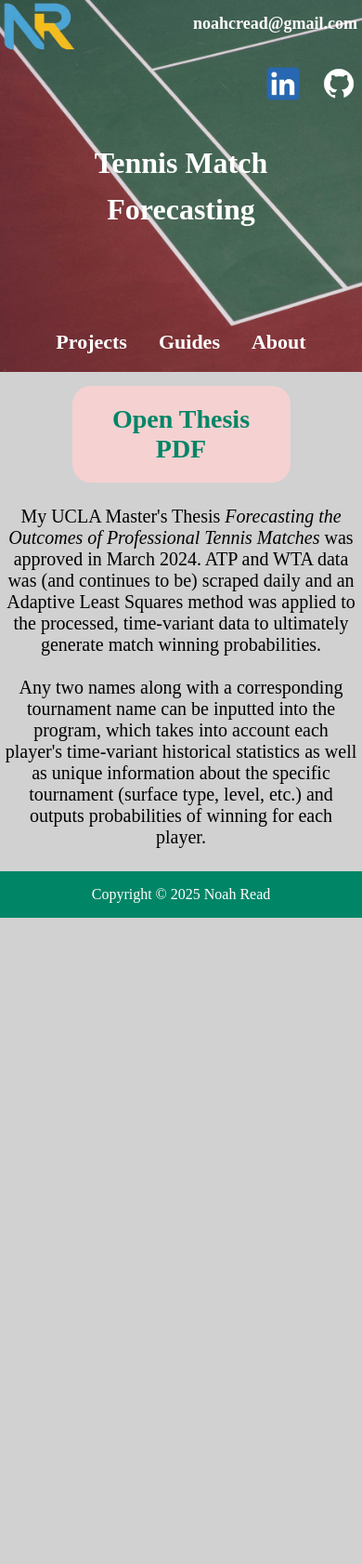
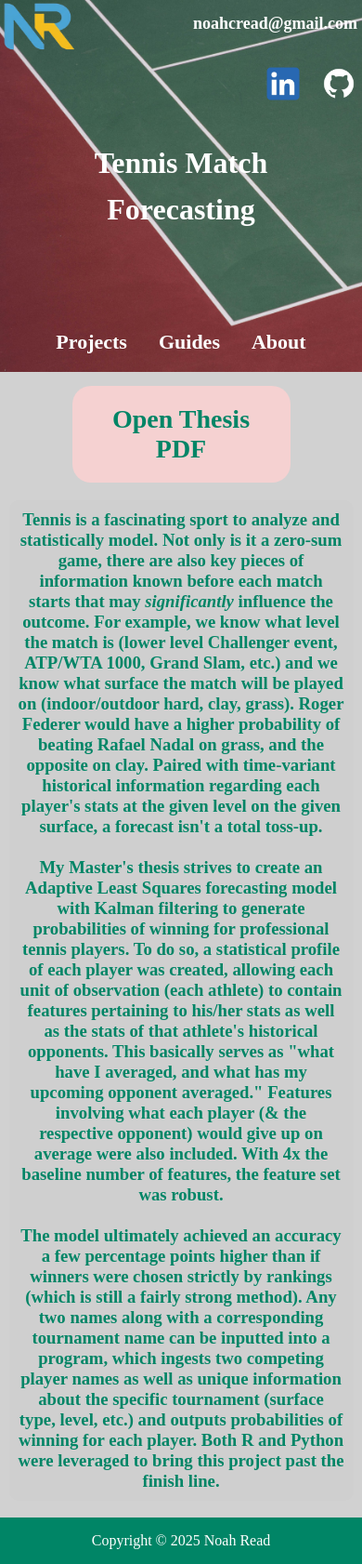
Before and after one commit to ncread/ncread.github.io, a Jekyll site: the page templates/thesis.html, which Jekyll copies as it is, in a window 390 px wide. Shown: the whole page at 93% size. Built offline with Jekyll 4.4.1, drawn with Linux system fonts in a browser that asks for light colours; before the commit the page ends 987 px from its top, so only the background shows below that.

Commit message:
add mobile blurb

```diff
--- a/static/thesis.css
+++ b/static/thesis.css
@@ -101,8 +101,6 @@ body {
     /* border: 2px red solid; */
 }
 
-
-
 .contact_container {
     position: absolute;
     display: flex;
@@ -125,6 +123,22 @@ body {
 
 .contact_element:hover {
     transform: scale(1.2);
+}
+
+.purpose {
+    display: flex;
+    align-items: center;
+    justify-content: center;
+}
+
+.purpose h3 {
+    text-decoration: bold;
+    color: rgb(117, 146, 178);
+    width: 80%;
+    background-color: #cfcfcf;
+    padding: 10px;
+    border-radius: 10px;
+    text-align: center;
 }
 
 .thesis_iframe_container {
@@ -230,16 +244,6 @@ footer {
         transition: background-color 0.6s;
     }
 
-    /* .page_title {
-        /* border: 1px blue solid; */
-        /* width: 65%; */
-        /* height: 350px; */
-        /* margin-top: 55px; */
-        /* line-height: 35px;
-        width: 60%;
-        line-height: 40px;
-        bottom: 0px; */
-    /* } */
     .page_title {
         /* display: flex; */
         /* position: relative; */
@@ -275,9 +279,23 @@ footer {
         font-size: 20px;
     }
 
-    .thesis_description h1 {
-        font-size: 24px;
-        color: black;
+    .purpose {
+        display: none;
+    }
+
+    .thesis_description {
+        display: flex;
+        align-items: center;
+        justify-content: center;
+    }
+
+    .thesis_description h3 {
+        color: rgb(0,133,102);
+        width: 90%;
+        background-color: #cfcfcf;
+        padding: 10px;
+        border-radius: 10px;
+        text-align: center;
     }
 
     .thesis_iframe_container {
@@ -311,14 +329,6 @@ footer {
         background-color: #F7CAC9;
     }
 
-    .thesis_description {
-        display: flex;
-        font-size: 20px;
-        text-align: center;
-        margin: 5px;
-        /* border: 2px red solid; */
-    }
-
     footer {
         display: flex;
         background-color: rgb(0, 133, 102);
--- a/templates/thesis.html
+++ b/templates/thesis.html
@@ -33,10 +33,30 @@
         <div class="nav-bar">
                 <a href="https://noahcread.com" class="nav-link">Projects</a>
                  <a href="guides.html" class="nav-link">Guides</a>
-                 <!-- <a href="misc.html" class="nav-link">Misc.</a> -->
                 <a href="about.html" class="nav-link">About</a>
         </div>
     </header>
+
+    <div class="purpose">
+        <h3>
+            Tennis is a fascinating sport to analyze and statistically model. Not only is it a zero-sum game, there are also key pieces of information known
+            before each match starts that may <i>significantly</i> influence the outcome. For example, we know what level the match is (lower level
+            Challenger event, ATP/WTA 1000, Grand Slam, etc.) and we know what surface the match will be played on (indoor/outdoor hard, clay, grass). Roger
+            Federer would have a higher probability of beating Rafael Nadal on grass, and the opposite on clay. Paired with
+            time-variant historical information regarding each player's stats at the given level on the given surface, a forecast isn't a total toss-up.
+            <br><br>
+            My Master's thesis strives to create an Adaptive Least Squares forecasting model with Kalman filtering to generate probabilities of winning for professional
+            tennis players. To do so, a statistical profile of each player was created, allowing each unit of observation (each athlete) to contain features pertaining to
+            his/her stats as well as the stats of that athlete's historical opponents. This basically serves as "what have I averaged, and what has my upcoming opponent
+            averaged." Features involving what each player (& the respective opponent) would give up on average were also included. With 4x the baseline number of features,
+            the feature set was robust.
+            <br><br>
+            The model ultimately achieved an accuracy a few percentage points higher than if winners were chosen strictly by rankings (which is still a fairly strong method).
+            Any two names along with a corresponding tournament name can be inputted into a program, which ingests two competing player names as well as unique information about
+            the specific tournament (surface type, level, etc.) and outputs probabilities of winning for each player.Both R and Python were leveraged to bring this project past
+            the finish line. The entire official document is displayed below:
+        </h3>
+    </div>
 
     <div class="thesis_iframe_container">
         <iframe class="thesis_iframe" src="../Read_Thesis_01.pdf#toolbar=0&scrollbar=1&navpanes=0&view=FitH" title="Noah Read Master's Thesis Project"></iframe>
@@ -47,13 +67,24 @@
     </div>
 
     <div class="thesis_description">
-        <p>My UCLA Master's Thesis <i>Forecasting the Outcomes of Professional Tennis Matches</i> was approved in March 2024.
-                                        ATP and WTA data was (and continues to be) scraped daily and an Adaptive Least Squares method was applied to the processed, time-variant
-                                        data to ultimately generate match winning probabilities. <br><br>
-
-                                        Any two names along with a corresponding tournament name can be inputted into the program, which takes into account each player's
-                                        time-variant historical statistics as well as unique information about the specific tournament (surface type, level, etc.) and outputs
-                                        probabilities of winning for each player.</p>
+        <h3>
+            Tennis is a fascinating sport to analyze and statistically model. Not only is it a zero-sum game, there are also key pieces of information known
+            before each match starts that may <i>significantly</i> influence the outcome. For example, we know what level the match is (lower level
+            Challenger event, ATP/WTA 1000, Grand Slam, etc.) and we know what surface the match will be played on (indoor/outdoor hard, clay, grass). Roger
+            Federer would have a higher probability of beating Rafael Nadal on grass, and the opposite on clay. Paired with
+            time-variant historical information regarding each player's stats at the given level on the given surface, a forecast isn't a total toss-up.
+            <br><br>
+            My Master's thesis strives to create an Adaptive Least Squares forecasting model with Kalman filtering to generate probabilities of winning for professional
+            tennis players. To do so, a statistical profile of each player was created, allowing each unit of observation (each athlete) to contain features pertaining to
+            his/her stats as well as the stats of that athlete's historical opponents. This basically serves as "what have I averaged, and what has my upcoming opponent
+            averaged." Features involving what each player (& the respective opponent) would give up on average were also included. With 4x the baseline number of features,
+            the feature set was robust.
+            <br><br>
+            The model ultimately achieved an accuracy a few percentage points higher than if winners were chosen strictly by rankings (which is still a fairly strong method).
+            Any two names along with a corresponding tournament name can be inputted into a program, which ingests two competing player names as well as unique information about
+            the specific tournament (surface type, level, etc.) and outputs probabilities of winning for each player. Both R and Python were leveraged to bring this project past
+            the finish line.
+        </h3>
     </div>
 
     <footer>
```
